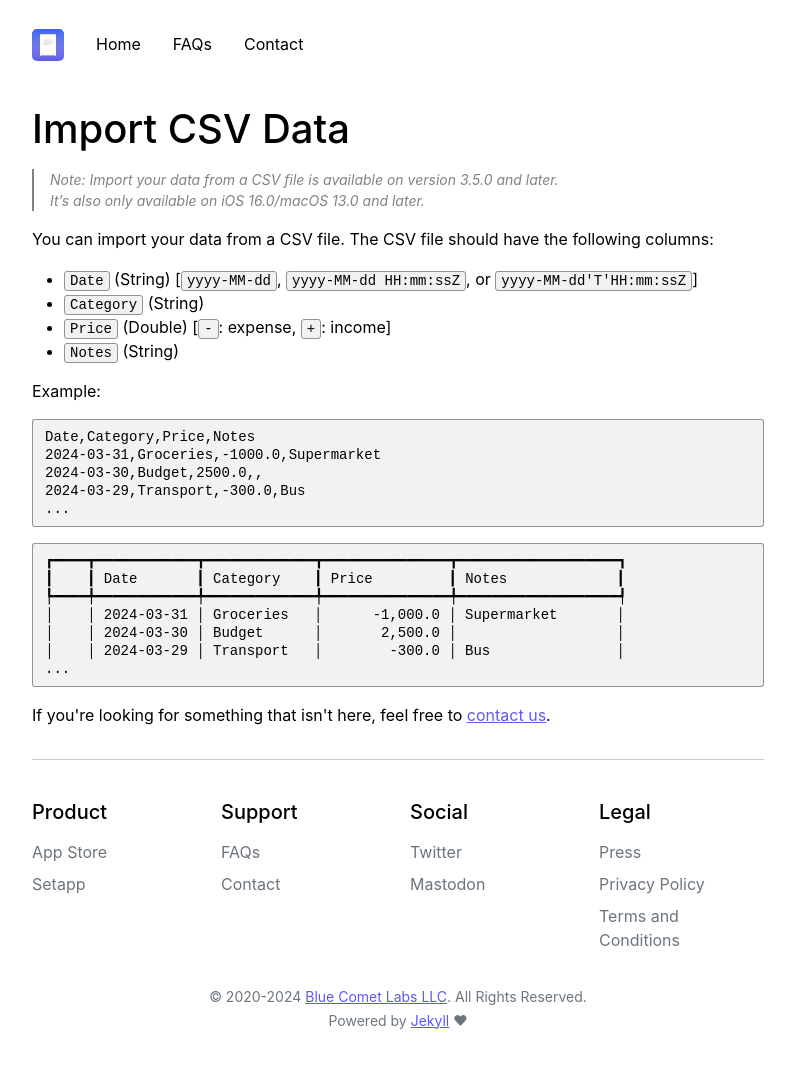
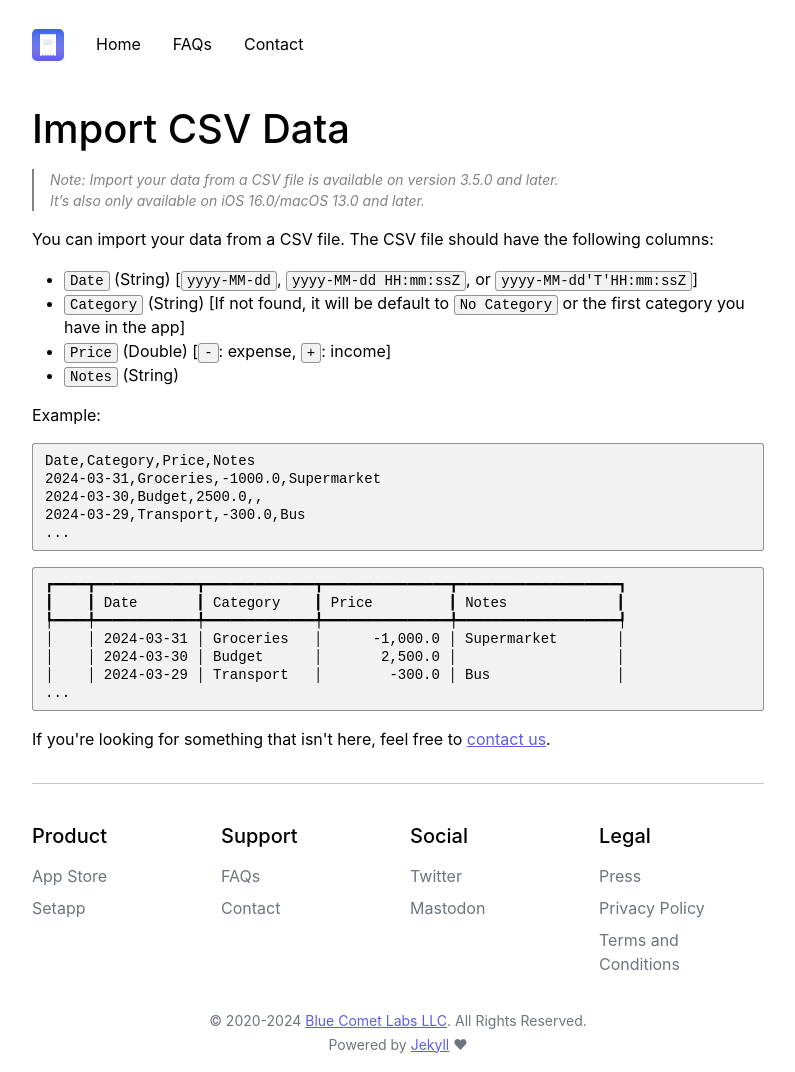
Before and after one commit to bluecometlabs/getexpenses.app, a Jekyll site: the page built from pages/faq/import-csv-data.md, in a window 1280 px wide. Shown: the whole page, without its empty margins (242-1037 px from the left). Built offline with Jekyll 4.4.1, drawn with Linux system fonts in a browser that asks for light colours; before the commit the page ends 1048 px from its top, so only the background shows below that.

Commit message:
Update page

```diff
--- a/pages/faq/import-csv-data.md
+++ b/pages/faq/import-csv-data.md
@@ -12,7 +12,7 @@ permalink: /faq/import-csv-data
 You can import your data from a CSV file. The CSV file should have the following columns:
 
 - `Date` (String) [`yyyy-MM-dd`, `yyyy-MM-dd HH:mm:ssZ`, or `yyyy-MM-dd'T'HH:mm:ssZ`]
-- `Category` (String)
+- `Category` (String) [If not found, it will be default to `No Category` or the first category you have in the app]
 - `Price` (Double) [`-`: expense, `+`: income]
 - `Notes` (String)
 
```
